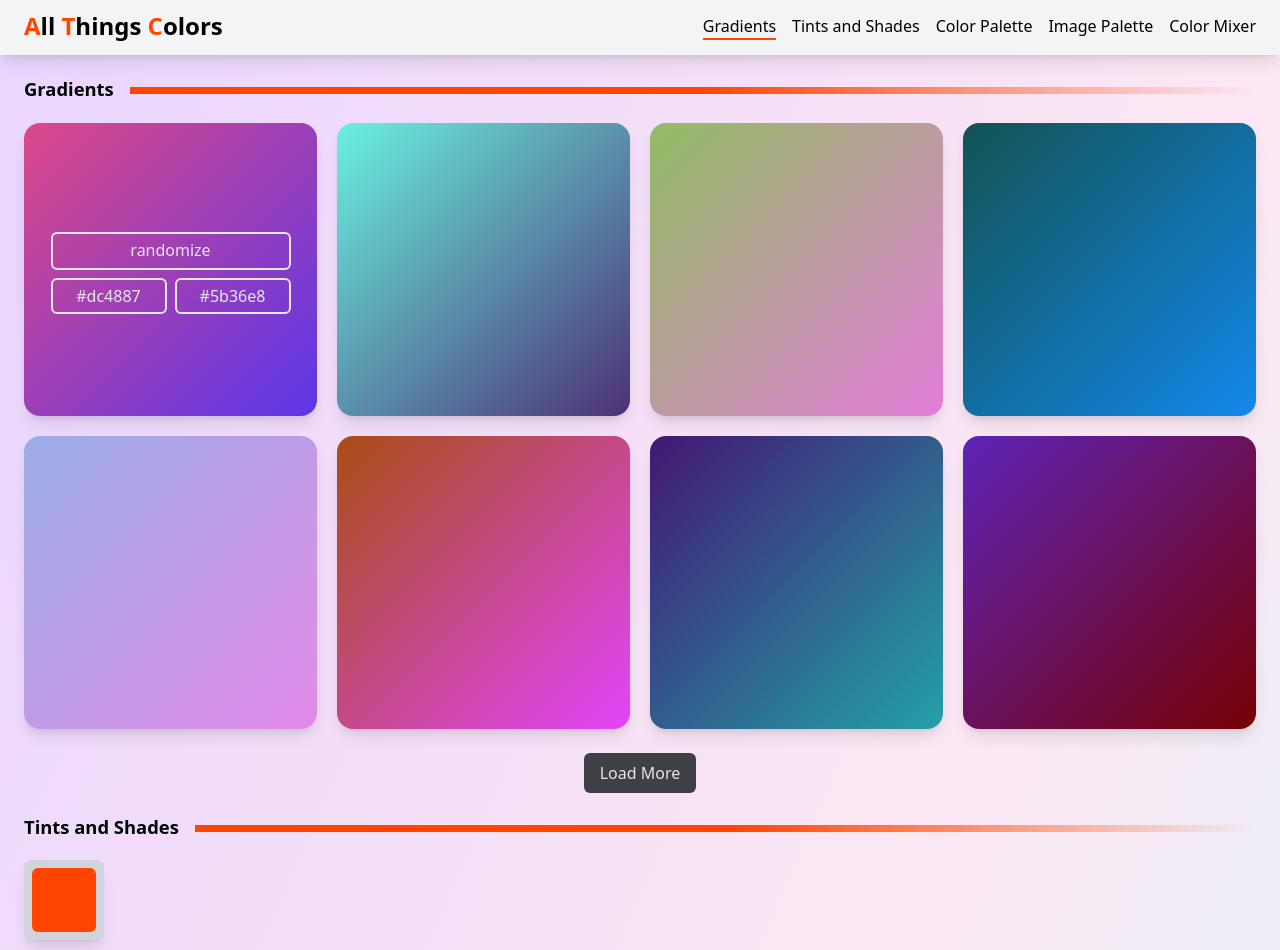
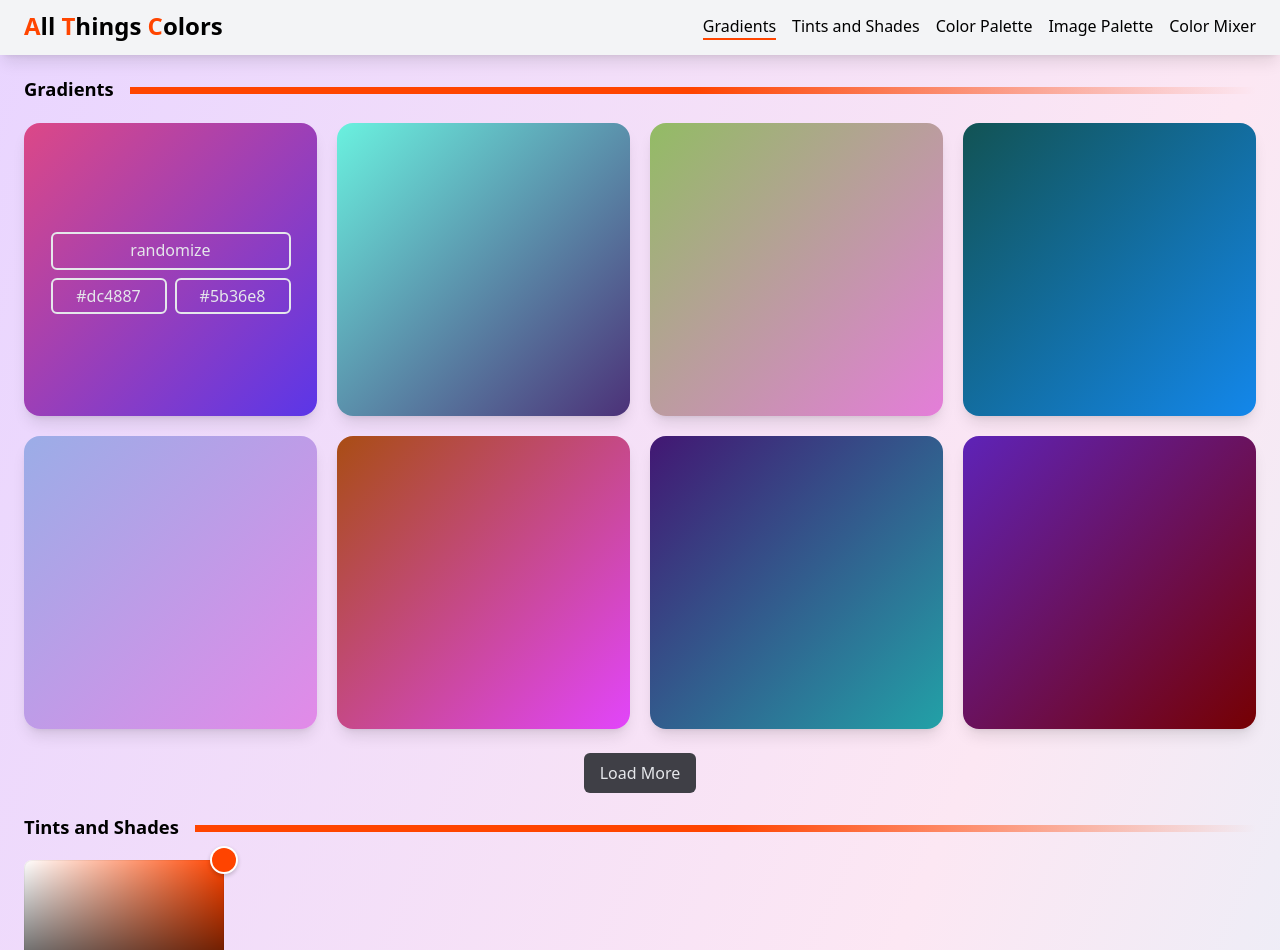
Before and after one commit to sina-byn/all-things-colors, a Next.js app: page / in a window 1280 px wide. Shown: the top 950 px of the page. Built offline with nearby package versions, Linux system fonts and the light colour scheme.

Commit message:
react-colorful added

```diff
--- a/components/ColorInput.tsx
+++ b/components/ColorInput.tsx
@@ -1,4 +1,7 @@
-import { FC, useId, Dispatch, SetStateAction, ChangeEvent } from 'react';
+import { FC, Dispatch, SetStateAction } from 'react';
+
+// * react-colorful
+import { HexColorPicker } from 'react-colorful';
 
 // * components
 import Button from './Button';
@@ -13,29 +16,11 @@ interface ColorInputProps {
 }
 
 const ColorInput: FC<ColorInputProps> = ({ value, setValue }) => {
-  const id = useId();
-  const changeHandler = (e: ChangeEvent) => {
-    const input = e.target as HTMLInputElement;
-    setValue(input.value);
-  };
+  const changeHandler = (color: string) => setValue(color);
 
   return (
     <div className='color-input w-[80px] flex flex-col gap-y-3 my-5'>
-      <div className='label-wrap w-full bg-gray-300 aspect-square rounded-lg shadow-lg p-2'>
-        <label
-          htmlFor={`color-input-${id}`}
-          style={{ background: value }}
-          className='inline-block w-full h-full cursor-pointer rounded-md'
-        >
-          <input
-            type='color'
-            value={value}
-            className='hidden'
-            id={`color-input-${id}`}
-            onChange={changeHandler}
-          />
-        </label>
-      </div>
+      <HexColorPicker color={value} onChange={changeHandler} />
       <Button
         data-value={value}
         data-message={readMessage('message.notifs.color')}
--- a/package.json
+++ b/package.json
@@ -12,6 +12,7 @@
   "dependencies": {
     "next": "13.0.6",
     "react": "18.2.0",
+    "react-colorful": "^5.6.1",
     "react-dom": "18.2.0"
   },
   "devDependencies": {
```
Also changed, not shown: 1 other file (tests, documents, lock files or other folders).
